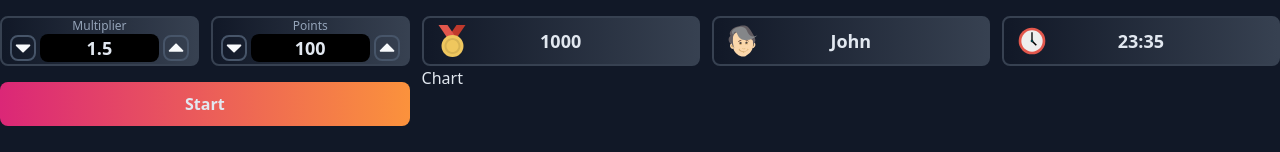
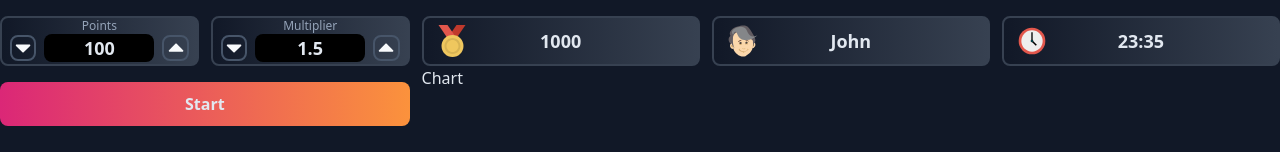
Before and after one commit to Aegario/guess-the-number, a React (Vite) app: page / in a window 1280 px wide. Shown: the top 152 px of the page. Built offline with nearby package versions, Linux system fonts and the light colour scheme.

Commit message:
ManualNumberInput was refactored to use input

```diff
--- a/src/features/GameBoard/Settings/ArrowButton.tsx
+++ b/src/features/GameBoard/Settings/ArrowButton.tsx
@@ -13,7 +13,7 @@ interface Props {
 export const ArrowButton: FC<Props> = ({ onClick, type }) => {
   return (
     <button
-      className="flex h-[26px]  max-w-[26px] flex-grow items-center
+      className="flex h-[26px]  w-[26px] flex-grow items-center
       justify-center rounded-lg border-2 border-slate-600"
       onClick={onClick}
     >
--- a/src/features/GameBoard/Settings/Controls.tsx
+++ b/src/features/GameBoard/Settings/Controls.tsx
@@ -8,17 +8,13 @@ export const Controls: FC<Props> = () => {
     <div className="flex flex-col">
       <div className="flex justify-between">
         <div className="grow">
-          <ManualNumberInput
-            variation={0.5}
-            initialValue={1.5}
-            label="Multiplier"
-          />
+          <ManualNumberInput variation={25} initialValue={100} label="Points" />
         </div>
         <div className="ml-3 grow">
           <ManualNumberInput
-            variation={10000}
-            initialValue={100}
-            label="Points"
+            variation={0.25}
+            initialValue={1.5}
+            label="Multiplier"
           />
         </div>
       </div>
--- a/src/features/GameBoard/Settings/ManualNumberInput.tsx
+++ b/src/features/GameBoard/Settings/ManualNumberInput.tsx
@@ -1,6 +1,7 @@
-import { FC, useState } from 'react'
+import { ChangeEvent, FC, useState } from 'react'
 import { ArrowButton, ButtonType } from './ArrowButton'
 
+const numbersOnlyRegExp = /[^0-9.]/g
 interface Props {
   label: string
   initialValue: number
@@ -12,13 +13,34 @@ export const ManualNumberInput: FC<Props> = ({
   initialValue,
   variation,
 }) => {
-  const [value, setValue] = useState(initialValue)
+  const [value, setValue] = useState(initialValue.toString())
 
   const handleIncrement = () => {
-    setValue(val => val + variation)
+    setValue(val => (+val + variation).toString())
   }
+
   const handleDecrement = () => {
-    setValue(val => val - variation)
+    setValue(val => {
+      const res = +val - variation
+      if (res < 0) {
+        return '0'
+      } else {
+        return res.toString()
+      }
+    })
+  }
+
+  const handleChange = (e: ChangeEvent<HTMLInputElement>) => {
+    const val = e.target.value.replace(numbersOnlyRegExp, '')
+    const numeric = +val
+
+    if (isNaN(numeric)) return
+
+    if (numeric > 0) {
+      setValue(val)
+    } else {
+      setValue(val)
+    }
   }
 
   return (
@@ -27,15 +49,16 @@ export const ManualNumberInput: FC<Props> = ({
       border-2 border-gray-700 px-2"
     >
       <p className="text-center text-xs text-slate-400">{label}</p>
-      <div className="flex items-center">
+      <div className="flex items-center justify-center">
         <ArrowButton onClick={handleDecrement} type={ButtonType.Decrease} />
 
-        <div
-          className="mx-1 flex w-[64px] flex-grow
-          items-center justify-center rounded-lg bg-black"
-        >
-          <span className="text-lg font-bold">{value}</span>
-        </div>
+        <input
+          className="mx-2 w-[110px] rounded-lg bg-black px-2 text-center
+          text-lg font-bold focus:outline-none"
+          type="text"
+          value={value}
+          onChange={handleChange}
+        />
 
         <ArrowButton onClick={handleIncrement} type={ButtonType.Increase} />
       </div>
```
